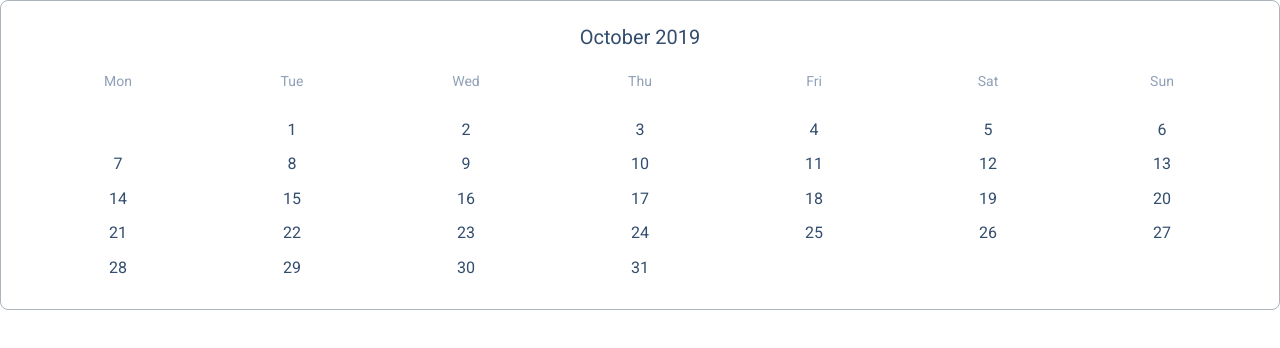
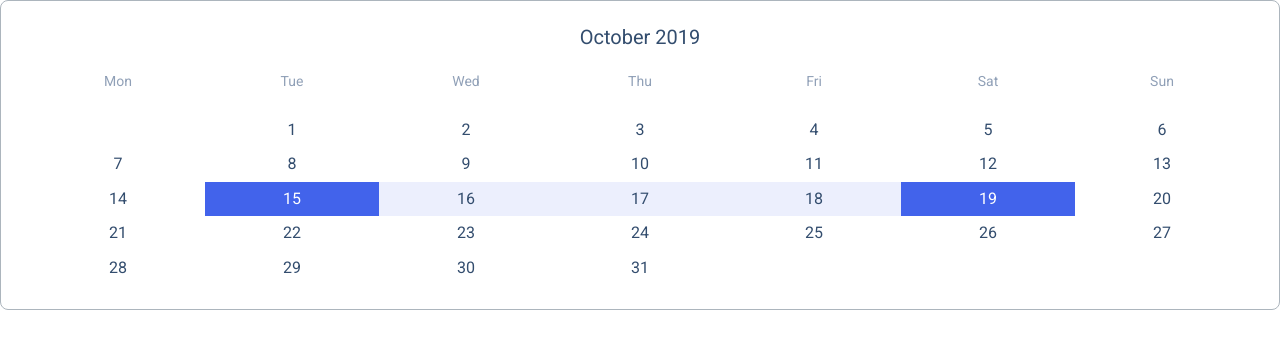
Before and after one commit to js-tasks-ru/htmlcss-20230411_mihail-nekrasov, a website: page 05-lection3/03-calendar/index.html in a window 1280 px wide. Drawn offline with Linux system fonts and the light colour scheme.

Commit message:
task_9_calendar refeactoring

```diff
--- a/05-lection3/03-calendar/calendar.css
+++ b/05-lection3/03-calendar/calendar.css
@@ -5,7 +5,6 @@
   padding: calc(var(--base) * 6) calc(var(--base) * 7.5);
   border: 1px solid var(--grey-3);
   border-radius: var(--radius);
-  min-width: fit-content;
 }
 .calendar__month-year {
   text-align: center;
@@ -20,7 +19,6 @@
 }
 
 .calendar__day {
-  width: 100%;
   font-size: 14px;
   color: var(--grey-6);
   padding: 8px 4px;
@@ -35,9 +33,17 @@
   padding: 8px;
   font-size: 16px;
   color: var(--grey-5);
-  cursor: pointer;
   text-align: center;
 }
 .calendar__number:hover {
   background-color: var(--purple-2);
+  cursor: pointer;
 }
+
+.calendar__number.calendar__number_chosen {
+  background-color: var(--blue);
+  color: var(--white);
+}
+.calendar__number.calendar__number_chosen-between {
+  background-color: #eceffd;
+}
--- a/05-lection3/03-calendar/index.html
+++ b/05-lection3/03-calendar/index.html
@@ -34,11 +34,11 @@
         <div class="calendar__number">12</div>
         <div class="calendar__number">13</div>
         <div class="calendar__number">14</div>
-        <div class="calendar__number">15</div>
-        <div class="calendar__number">16</div>
-        <div class="calendar__number">17</div>
-        <div class="calendar__number">18</div>
-        <div class="calendar__number">19</div>
+        <div class="calendar__number calendar__number_chosen">15</div>
+        <div class="calendar__number calendar__number_chosen-between">16</div>
+        <div class="calendar__number calendar__number_chosen-between">17</div>
+        <div class="calendar__number calendar__number_chosen-between">18</div>
+        <div class="calendar__number calendar__number_chosen">19</div>
         <div class="calendar__number">20</div>
         <div class="calendar__number">21</div>
         <div class="calendar__number">22</div>
```
